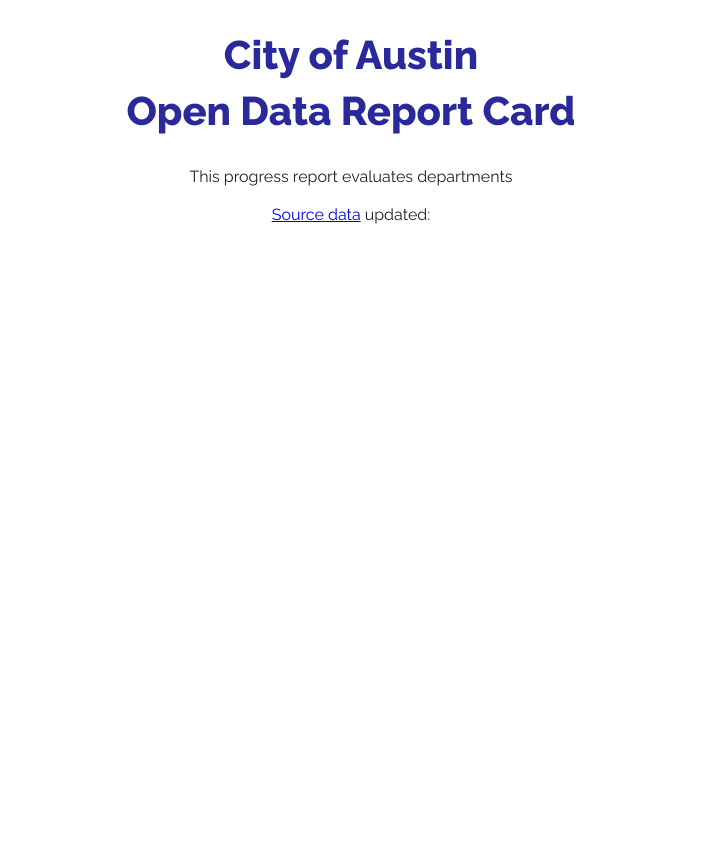
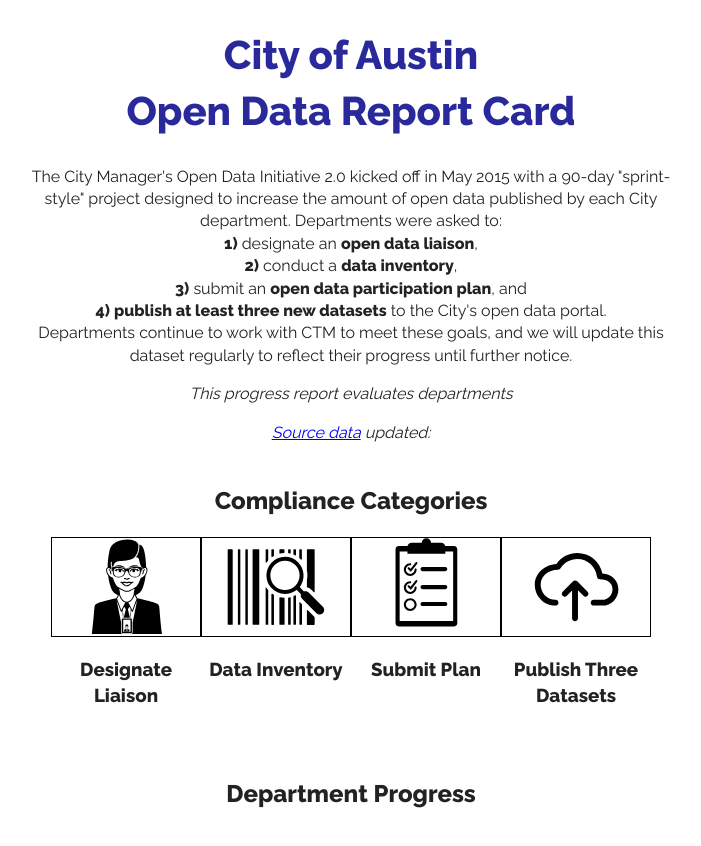
Before and after one commit to open-austin/open-data-progress-report, a plain HTML site: page index.html in a window 1280 px wide. Shown: the top 846 px of the page, without its empty margins (289-990 px from the left). Drawn offline with nearby package versions, Linux system fonts and the light colour scheme; no server answers.

Commit message:
Update styles and symbol legend

```diff
--- a/css/main.css
+++ b/css/main.css
@@ -158,7 +158,7 @@
     width: 25%;
 }
 
-.score .yellow {
+.yellow .score-text {
     color: black;
 }
 
@@ -169,6 +169,7 @@
 .score-text {
     font-size: 10px;
     color: white;
+    margin: 0;
 }
 
 .green {
@@ -183,13 +184,40 @@
     background: red;
 }
 
+.metric-icon path {
+  fill: white;
+}
 
+.yellow .metric-icon path {
+  fill: black;
+}
 
+.symbols {
+  text-align: center;
+  margin: 40px;
+}
+.symbols-key {
+  display: flex;
+  height: 100px;
+  justify-content: center;
+}
+.symbols-text {
+  width: 150px;
+  height: 30px;
+}
+.symbols-icon {
+  height: 100px;
+  width: 150px;
+  border: 1px solid black;
+}
 
+.description {
+  margin: 0 25%;
+}
 
-
-
-
+.secondary-title {
+  text-align: center;
+}
 
 
 
--- a/index.html
+++ b/index.html
@@ -22,10 +22,36 @@
 
         <div class="hero">
             <h1 class="hero-text">City of Austin<br>Open Data Report Card</h1>
-            <p>This progress report evaluates <span class="dept-count"></span> departments</p>
-            <p><a href="https://data.austintexas.gov/resource/8qty-vat2">Source data</a> updated: <span class="updated-date"></span></p>
+            <p class="description">The City Manager's Open Data Initiative 2.0 kicked off in May 2015 with a 90-day "sprint-style" project designed to increase the amount of open data published by each City department. Departments were asked to:<br>
+              <b>1)</b> designate an <b>open data liaison</b>,<br>
+              <b>2)</b> conduct a <b>data inventory</b>, <br>
+              <b>3)</b> submit an <b>open data participation plan</b>, and <br>
+              <b>4)</b> <b>publish at least three new datasets</b> to the City's open data portal. <br>
+              Departments continue to work with CTM to meet these goals, and we will update this dataset regularly to reflect their progress until further notice.
+            </p>
+
+            <i><p>This progress report evaluates <span class="dept-count"></span> departments</p>
+            <p><a href="https://data.austintexas.gov/resource/8qty-vat2">Source data</a> updated: <span class="updated-date"></span></p></i>
+
+            <div class="symbols">
+              <h2 class="symbols-title">Compliance Categories</h2>
+              <div class="symbols-key">
+                <img class="symbols-icon" src="img/liaison.svg" alt="" />
+                <img class="symbols-icon" src="img/inventory.svg" alt="" />
+                <img class="symbols-icon" src="img/plan.svg" alt="" />
+                <img class="symbols-icon" src="img/publish.svg" alt="" />
+              </div>
+              <div class="symbols-key">
+                <h3 class="symbols-text">Designate Liaison</h3>
+                <h3 class="symbols-text">Data Inventory</h3>
+                <h3 class="symbols-text">Submit Plan</h3>
+                <h3 class="symbols-text">Publish Three Datasets</h3>
+              </div>
+            </div>
+
         </div>
 
+        <h2 class="secondary-title">Department Progress</h2>
         <div class="container">
         </div>
 
```
